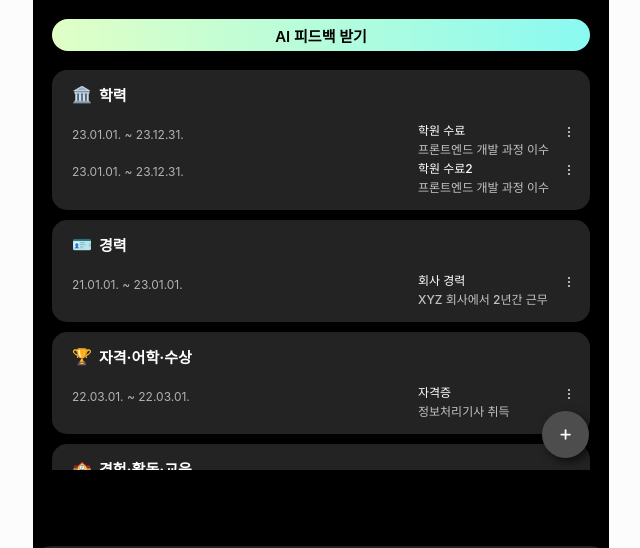
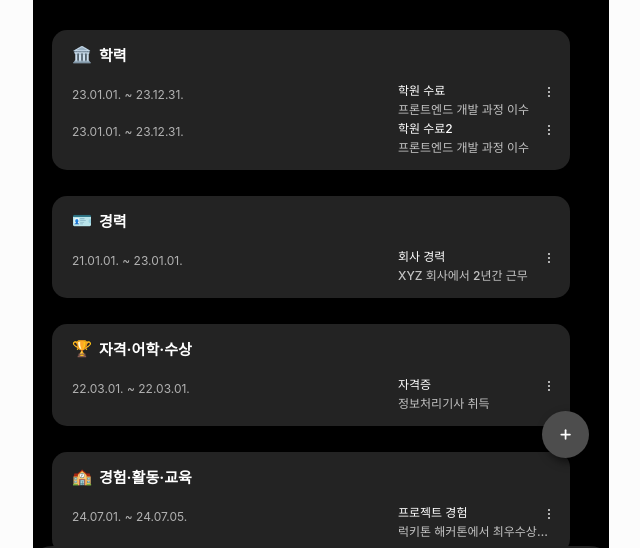
Before and after one commit to 9oormthon-univ/2024_DANPOON_TEAM_52_FE, a React (Create React App) app: page /mypage in a window 1280 px wide. Shown: the part 162-710 px from the top of the page, without its empty margins (319-959 px from the left). Built offline with nearby package versions, Linux system fonts and the light colour scheme; no server answers; sample sign-in values are in the browser's storage.

Commit message:
💄ShadowContainer, ScrollContainer

```diff
--- a/src/pages/Mypage/index.jsx
+++ b/src/pages/Mypage/index.jsx
@@ -14,7 +14,10 @@ import {
   StyledButton,
   NaviWrapper,
   StyledPlus,
+  CustomScrollContainer,
 } from "./styled"
+import ShadowContainer from "../../components/ShadowContainer"
+import ScrollContainer from "../../components/ScrollContainer"
 import { ReactComponent as Share } from "../../svgs/share.svg"
 import { ReactComponent as Plus } from "../../svgs/plus.svg"
 import { ReactComponent as Setting } from "../../svgs/Settings.svg"
@@ -94,6 +97,8 @@ export default function Mypage() {
           AI 피드백 받기
         </FeedbackBtn>
         <ContentWrapper>
+          <ShadowContainer>
+            <CustomScrollContainer>
               {/*사용자 이력 렌더링*/}
               {groupedData.map((category) => (
                 <CategoryItem
@@ -105,6 +110,8 @@ export default function Mypage() {
                   setIsEdit={setIsEdit}
                 />
               ))}
+            </CustomScrollContainer>
+          </ShadowContainer>
           <NaviWrapper>
             <StyledButton>
               <Share
--- a/src/pages/Mypage/styled.jsx
+++ b/src/pages/Mypage/styled.jsx
@@ -1,11 +1,15 @@
 import styled from "styled-components"
 import Button from "../../components/Button"
 import { Text } from "../../components/Typo"
+import ScrollContainer from "../../components/ScrollContainer"
+import ShadowContainer from "../../components/ShadowContainer"
 export const Wrapper = styled.div`
   display: flex;
   flex-direction: column;
   gap: 19px;
-  padding: 100px 19px;
+  padding: 30px 19px 0px;
+  height: 100%;
+  overflow: hidden;
 `
 export const ProfileInfo = styled.div`
   display: flex;
@@ -43,8 +47,6 @@ export const FeedbackBtn = styled(Button)`
   }
 `
 export const ContentWrapper = styled.div`
-  max-height: 50vh;
-  overflow-y: auto;
   ::-webkit-scrollbar {
     width: 8px;
     height: 10px;
@@ -133,6 +135,7 @@ export const StyledPlus = styled(StyledButton)`
     bottom: 140px;
     background: #4d4d4d;
     box-shadow: 4px 4px 10px rgba(0, 0, 0, 0.6);
+    z-index: 100;
     @media (min-width: 573px) {
       bottom: 180px;
     }
@@ -144,11 +147,34 @@ export const NaviWrapper = styled.div`
   gap: 5px;
   @media (min-width: 573px) {
     right: 20px;
-    top: 80px;
+    top: 15px;
   }
 
   @media (max-width: 573px) {
     right: 20px;
-    top: 70px;
+    top: 15px;
   }
 `
+export const CustomScrollContainer = styled(ScrollContainer)`
+  display: flex;
+  flex-direction: column;
+  width: 100%;
+  flex: 1;
+  gap: 16px;
+  & > div:first-child {
+    margin-top: 30px;
+  }
+  & > div:last-child {
+    margin-bottom: 30px;
+  }
+  &::-webkit-scrollbar-button:vertical:start:increment,
+  &::-webkit-scrollbar-button:vertical:end:decrement {
+    display: block;
+    height: 30px;
+  }
+`
+export const CustomShadowContainer = styled(ShadowContainer)`
+  display: flex;
+  flex: 1;
+  overflow-y: hidden;
+`
```
Lines whose indentation alone changed are shown as unchanged.
